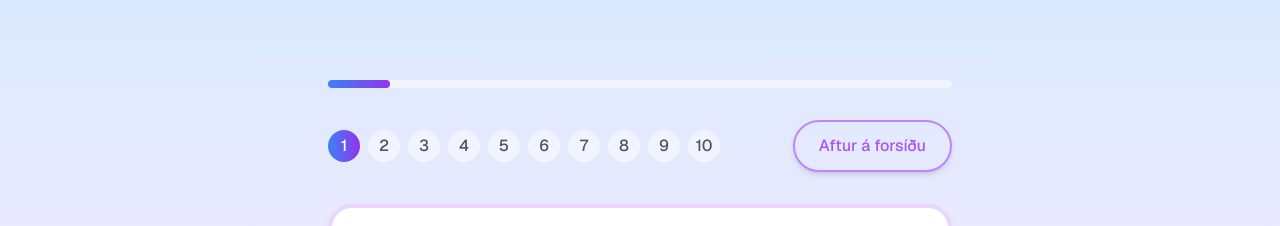
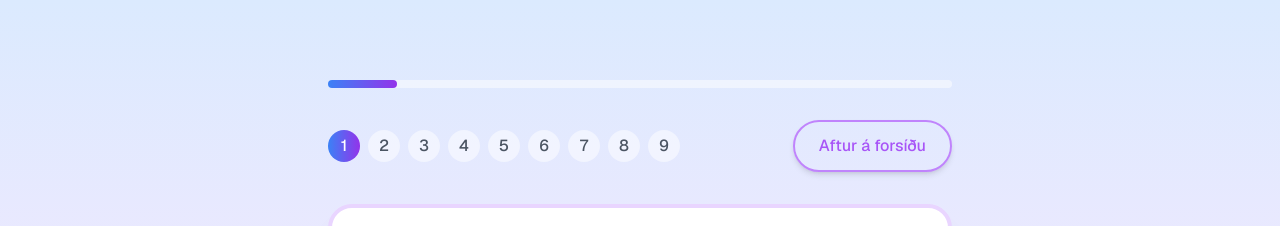
Before and after one commit to steinarbragi/msc-bokapp, a Next.js app: page /spurningar/konnun in a window 1280 px wide. Shown: the top 226 px of the page. Built offline with nearby package versions, Linux system fonts and the light colour scheme.

Commit message:
update survey

```diff
--- a/src/app/spurningar/konnun/page.tsx
+++ b/src/app/spurningar/konnun/page.tsx
@@ -42,39 +42,27 @@ export default function SurveyPage() {
     },
     {
       id: 4,
-      text: 'Líkaði þér við bækurnar sem við mæltum með?',
-      type: 'single-choice',
-      key: 'liked-books',
-      options: [
-        'Ég elskaði þær! 😄',
-        'Þær voru ágætar 🙂',
-        'Mér líkaði ekki mikið við þær 🙁',
-        'Mér líkaði alls ekki við þær 😞',
-      ],
-    },
-    {
-      id: 5,
       text: 'Myndir þú vilja lesa einhverjar af þessum bókum?',
       type: 'single-choice',
       key: 'want-to-read-books',
       options: ['Já, allar', 'Já, sumar', 'Kannski eina', 'Nei, engar'],
     },
     {
-      id: 6,
+      id: 5,
       text: 'Myndir þú nota þessa vefsíðu aftur til að finna bækur?',
       type: 'single-choice',
       key: 'use-website-again',
       options: ['Já, örugglega', 'Kannski', 'Nei'],
     },
     {
-      id: 7,
+      id: 6,
       text: 'Hvað lýsir þér best?',
       key: 'reader-gender',
       type: 'single-choice',
       options: ['Stelpa 👧', 'Strákur 👦', 'Stálp 👱', 'Annað 🦸'],
     },
     {
-      id: 8,
+      id: 7,
       text: 'Hvað lestu margar bækur?',
       type: 'single-choice',
       key: 'read-books',
@@ -88,13 +76,13 @@ export default function SurveyPage() {
     },
 
     {
-      id: 9,
+      id: 8,
       text: 'Hvað fannst þér skemmtilegast við þessa vefsíðu?',
       type: 'text',
       key: 'most-enjoyed-part',
     },
     {
-      id: 10,
+      id: 9,
       text: 'Hvað myndi gera vefsíðuna betri?',
       type: 'text',
       key: 'improve-website',
```
